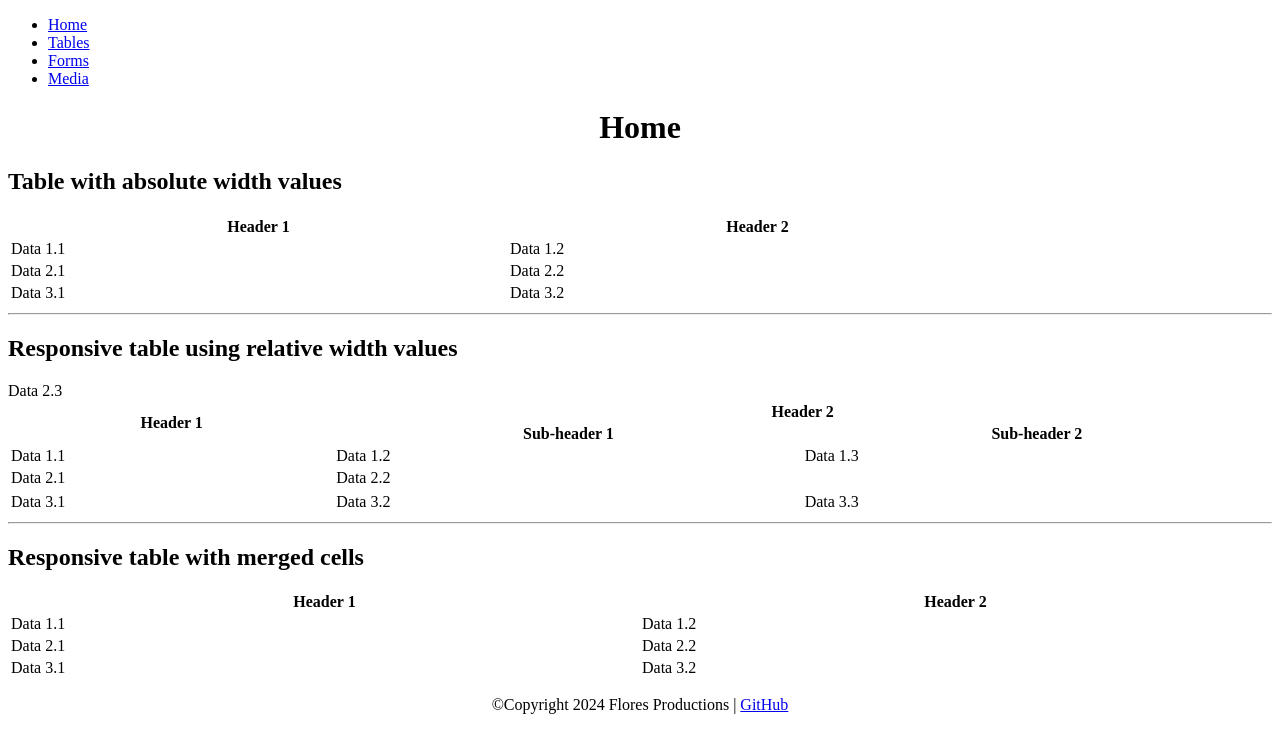
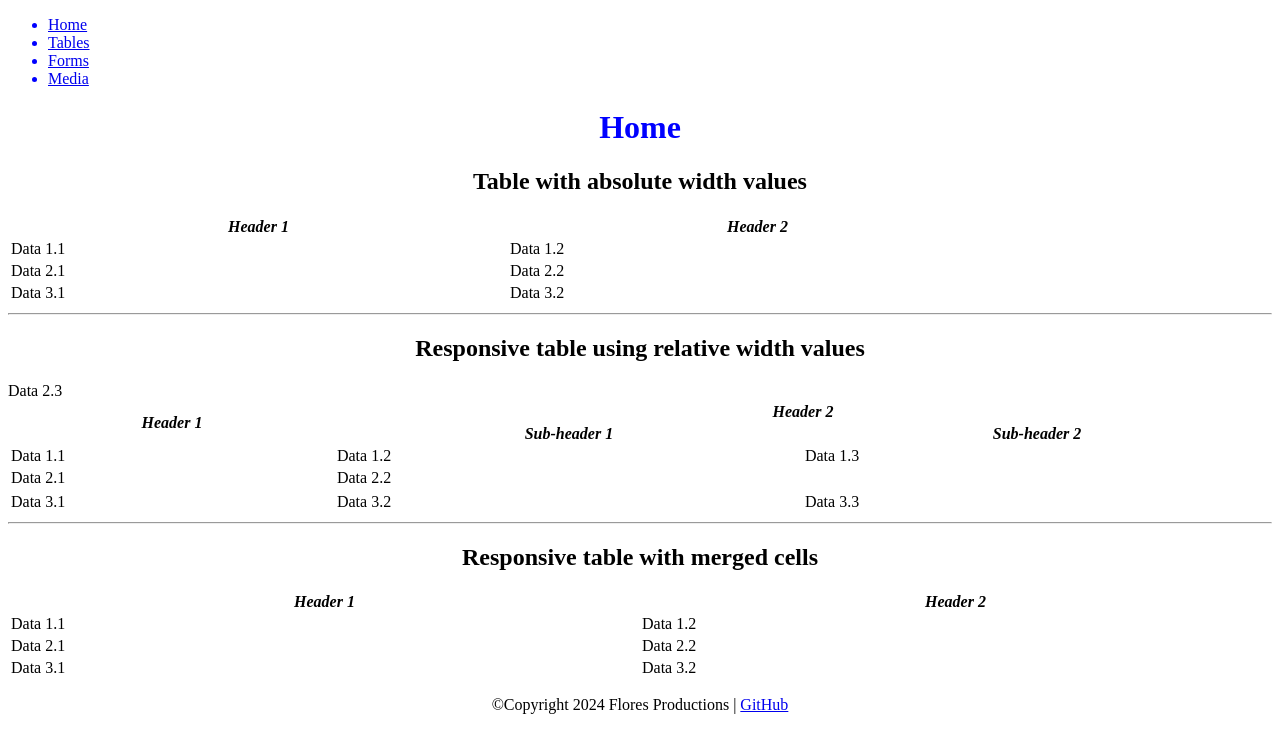
Before and after one commit to flores-97/COMP001A.LectureActivity4, a plain HTML site: page index.html in a window 1280 px wide. Drawn offline with Linux system fonts and the light colour scheme.

Commit message:
messing with css

```diff
--- a/style.css
+++ b/style.css
@@ -2,8 +2,18 @@ h1{
     text-align: center;
 }
 h2{
-    text-align: left;
+    text-align: center;
 }
 p {
     text-align: center;
 }
+
+header{
+    color: blue;
+}
+
+th{
+   font-style: italic;
+}
+/*aligned text to change the view*\
+/*trying out different options on css*\
```
Also changed, not shown: forms.html (+17 -12 lines), index.html (+1 -0 lines), media.html (+2 -1 lines), tables.html (+3 -1 lines).
